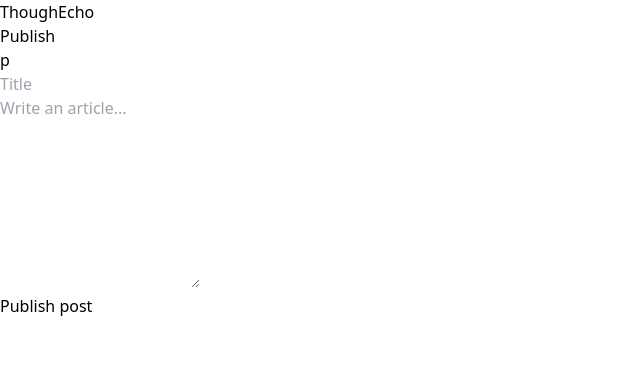
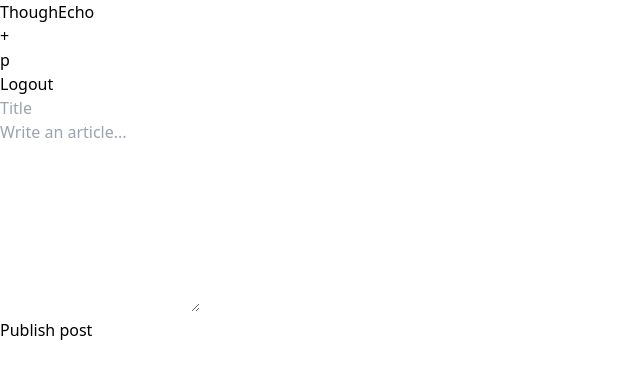
Before and after one commit to upmanpransh/ThoughtEcho, a React (Vite) app in the folder frontend/: page /publish in a window 1280 px wide. Shown: the top 378 px of the page, without its empty margins (0-640 px from the left). Built offline with nearby package versions, Linux system fonts and the light colour scheme.

Commit message:
logout add

```diff
--- a/frontend/src/components/Appbar.tsx
+++ b/frontend/src/components/Appbar.tsx
@@ -1,14 +1,22 @@
 import { Avatar } from "./BlogCard"
 import { Link } from "react-router-dom"
+import { ProfileHover } from "./profilehover"
+import { useNavigate } from "react-router-dom"
 export const Appbar =()=>{
+    const navigate=useNavigate();
     return <div className="border-b flex justify-between px-10 py-4">
         <Link to={"/blogs"} className="flex justify-center flex-col">
             ThoughEcho
         </Link>
         <div>
             <Link to="/publish">
-        <button type="button" className="text-white bg-green-700 hover:bg-green-800 focus:outline-none focus:ring-4 focus:ring-green-300 font-medium rounded-full text-sm px-5 py-2.5 mr-5 text-center me-2 mb-2">Publish</button></Link>
+        <button type="button" className="text-white bg-green-700 hover:bg-green-800 focus:outline-none focus:ring-4 focus:ring-green-300 font-medium rounded-full text-sm px-5 py-2.5 mr-5 text-center me-2 mb-2">+</button></Link>
             <Avatar name="prashun" size={"big"}/>
+            <button onClick={()=>{
+                localStorage.removeItem("token");
+                navigate('/signin')
+            }} type="button" className=" ml-5 text-white bg-slate-700 hover:bg-slate-800 focus:outline-none focus:ring-4 focus:ring-slate-300 font-medium rounded-full text-sm px-5 py-2.5 mr-5 text-center me-2 mb-2">Logout</button>
         </div>
+
     </div>
 }
--- a/frontend/src/config.ts
+++ b/frontend/src/config.ts
@@ -1 +1 @@
-export const BACKEND_URL = "https://backend.upmanprashun987.workers.dev";
+export const BACKEND_URL = "http://127.0.0.1:8787";
```
